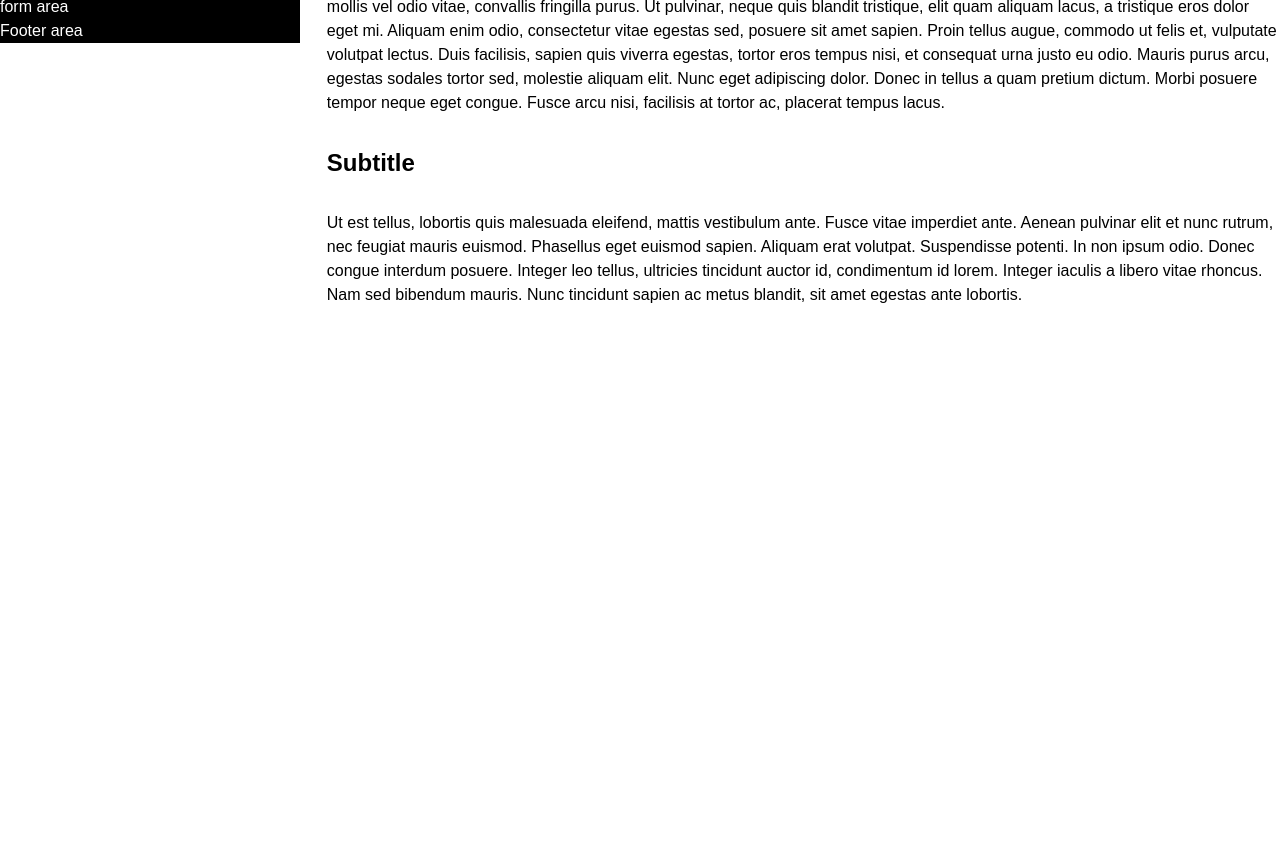
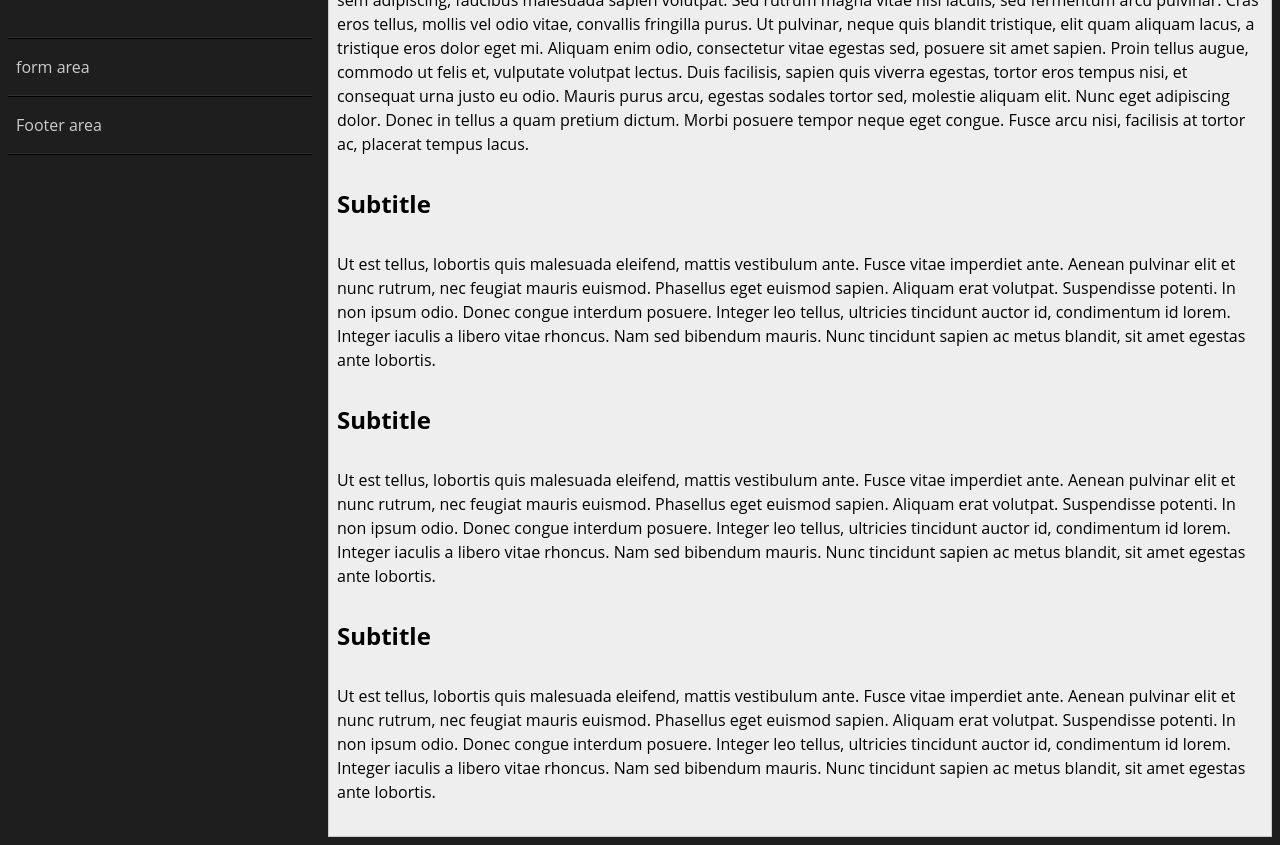
Before and after one commit to tsmith512/typesetwith.me, a plain HTML site: page index.html in a window 1280 px wide. Shown: the part 149-994 px from the top of the page. Before the commit the page ends 800 px from the top, so only its background shows below. Drawn offline with Linux system fonts and the light colour scheme.

Commit message:
More in-browser stylistic tweaks

```diff
--- a/index.html
+++ b/index.html
@@ -7,14 +7,18 @@
 </head>
 <body>
   <aside>
+    <div class="wrap">
       <header>
         <h1>typesetwith.me</h1>
         <p>An interactive typography guide.</p>
       </header>
+      <section>
         form area
+      </section>
       <footer>
         Footer area
       </footer>
+    </div>
   </aside>
   <main>
     <article>
@@ -45,6 +49,28 @@
       mauris. Nunc tincidunt sapien ac metus blandit, sit amet egestas ante
       lobortis.</p>
 
+      <h2>Subtitle</h2>
+
+      <p>Ut est tellus, lobortis quis malesuada eleifend, mattis vestibulum
+      ante. Fusce vitae imperdiet ante. Aenean pulvinar elit et nunc rutrum,
+      nec feugiat mauris euismod. Phasellus eget euismod sapien. Aliquam erat
+      volutpat. Suspendisse potenti. In non ipsum odio. Donec congue interdum
+      posuere. Integer leo tellus, ultricies tincidunt auctor id, condimentum
+      id lorem. Integer iaculis a libero vitae rhoncus. Nam sed bibendum
+      mauris. Nunc tincidunt sapien ac metus blandit, sit amet egestas ante
+      lobortis.</p>
+
+      <h2>Subtitle</h2>
+
+      <p>Ut est tellus, lobortis quis malesuada eleifend, mattis vestibulum
+      ante. Fusce vitae imperdiet ante. Aenean pulvinar elit et nunc rutrum,
+      nec feugiat mauris euismod. Phasellus eget euismod sapien. Aliquam erat
+      volutpat. Suspendisse potenti. In non ipsum odio. Donec congue interdum
+      posuere. Integer leo tellus, ultricies tincidunt auctor id, condimentum
+      id lorem. Integer iaculis a libero vitae rhoncus. Nam sed bibendum
+      mauris. Nunc tincidunt sapien ac metus blandit, sit amet egestas ante
+      lobortis.</p>
+
     </article>
   </main>
 </body>
--- /dev/null
+++ b/scss/_body.scss
@@ -0,0 +1,9 @@
+html {
+  height: 100%;
+}
+
+body {
+  height: 100%;
+  background: #1e1e1e;
+  font-family: 'Open Sans', sans-serif;
+}
--- a/scss/_sample.scss
+++ b/scss/_sample.scss
@@ -1,5 +1,14 @@
-article {
+main {
   @include respond-to('medium') {
     @include grid-span(9,4);
+
+    padding: 0.5em;
+
+    article {
+      background: #eee;
+      border: 1px solid #ccc;
+      padding: 0.5em;
+    }
   }
+
 }
--- a/scss/_sidebar.scss
+++ b/scss/_sidebar.scss
@@ -1,8 +1,19 @@
 aside {
-  background: black;
-  color: white;
-
   @include respond-to('medium') {
     @include grid-span(3,1);
+
+    padding: 0.5em;
+    color: #ccc;
+
+    > div {
+      border-top: 1px solid lighten(#1a1a1a, 8%);
+      border-bottom: 1px solid black;
+    }
+
+    header, section, footer {
+      padding: 1em 0.5em;
+      border-top: 1px solid black;
+      border-bottom: 1px solid lighten(#1a1a1a, 8%);
+    }
   }
 }
--- a/scss/main.scss
+++ b/scss/main.scss
@@ -16,7 +16,8 @@ $breakpoints:
   'portrait'      (orientation portrait);
 
 $grids: 12;
-$gutters: 1/3;
+$gutters: 0;
 
+@import "body";
 @import "sidebar";
 @import "sample";
```
Also changed, not shown: css/main.css. Lines whose indentation alone changed are shown as unchanged.
